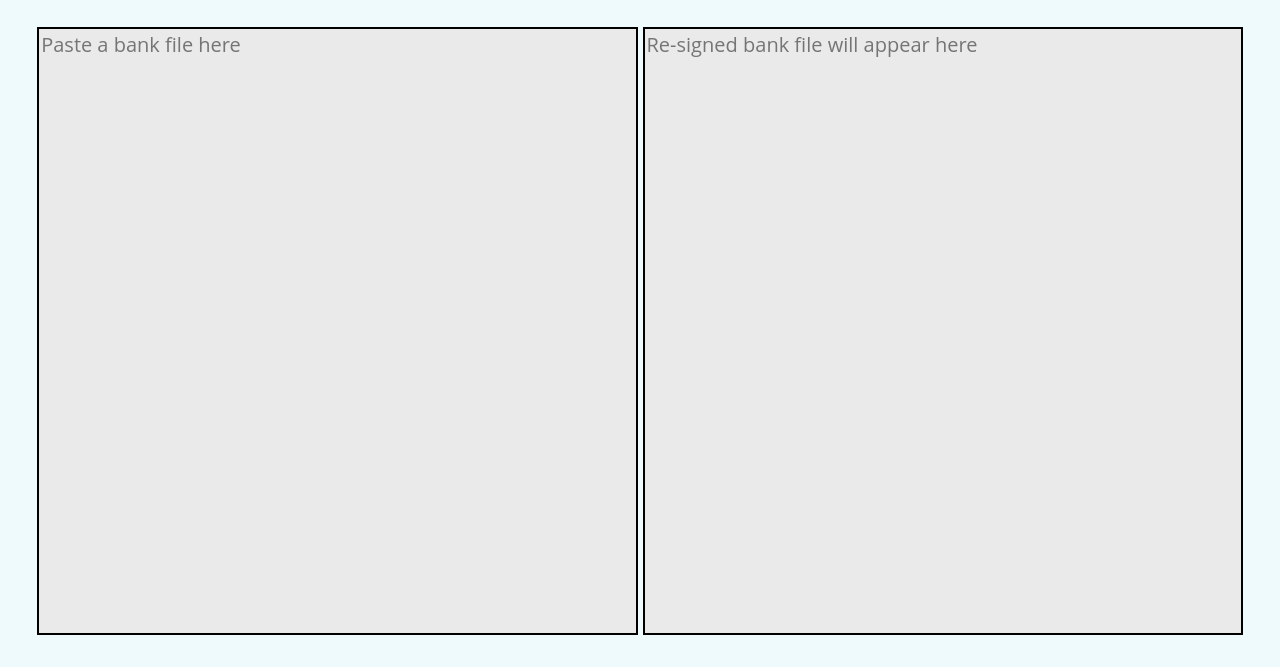
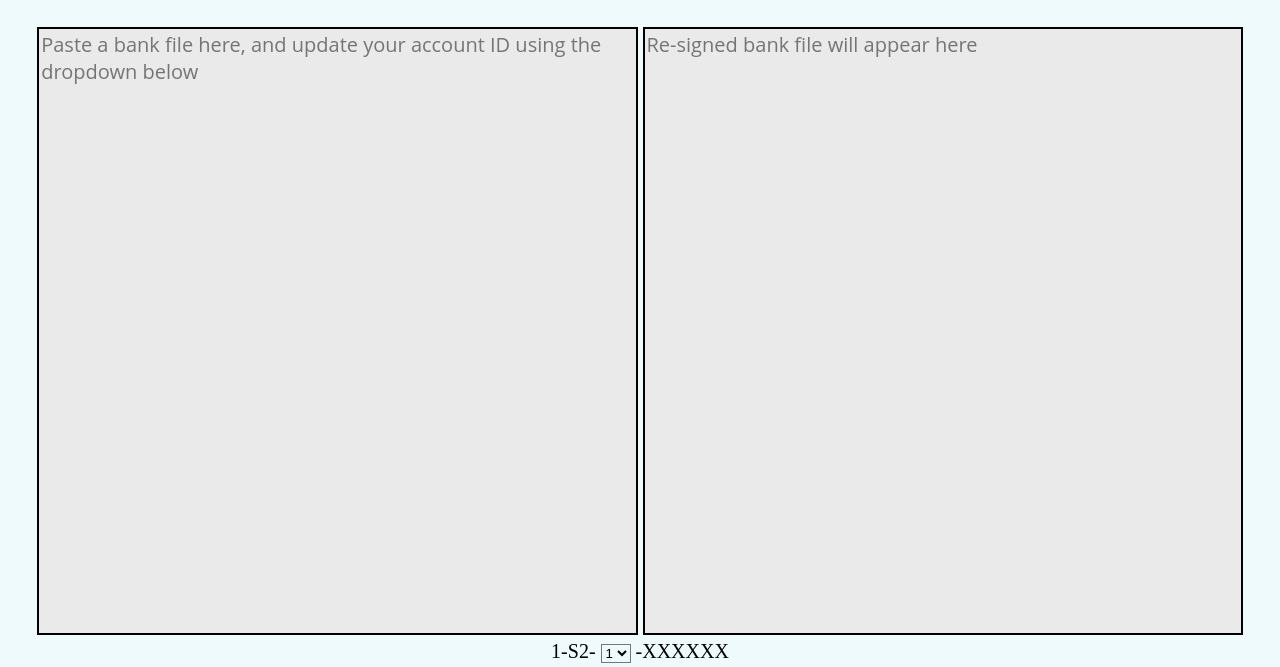
Before and after one commit to DrDavidDuke/DrDavidDuke.github.io, a plain HTML site: page index.html in a window 1280 px wide. Shown: the part 97-764 px from the top of the page. Drawn offline with Linux system fonts and the light colour scheme.

Commit message:
Update index.html

```diff
--- a/index.html
+++ b/index.html
@@ -15,8 +15,18 @@
     <div class="column">
         <!-- give the textarea a title -->
         <h3>BattlePoker Bank Editor</h3>
-        <textarea id="textbox_input" oninput="changeFunction()" placeholder="Paste a bank file here"></textarea>
+        <textarea id="textbox_input" oninput="changeFunction()" placeholder="Paste a bank file here, and update your account ID using the dropdown below"></textarea>
         <textarea id="textbox_output" placeholder="Re-signed bank file will appear here" onclick="textbox_output_onclick()" readonly></textarea>
+        <!-- add a dropdown with choices 1 and 2, and center the dropdown -->
+        <div class="dropdown">
+            <!-- on the same horizontal line as the dropdown, add the text "S"-->
+            <span>1-S2-</span>
+            <select id="dropdown" onchange="changeFunction()">
+                <option value="1">1</option>
+                <option value="2">2</option>
+            </select>
+            <span>-XXXXXX</span>
+        </div>
         <h3>
             Made with 💗 by DrDavidDuke
         </h3>
```
